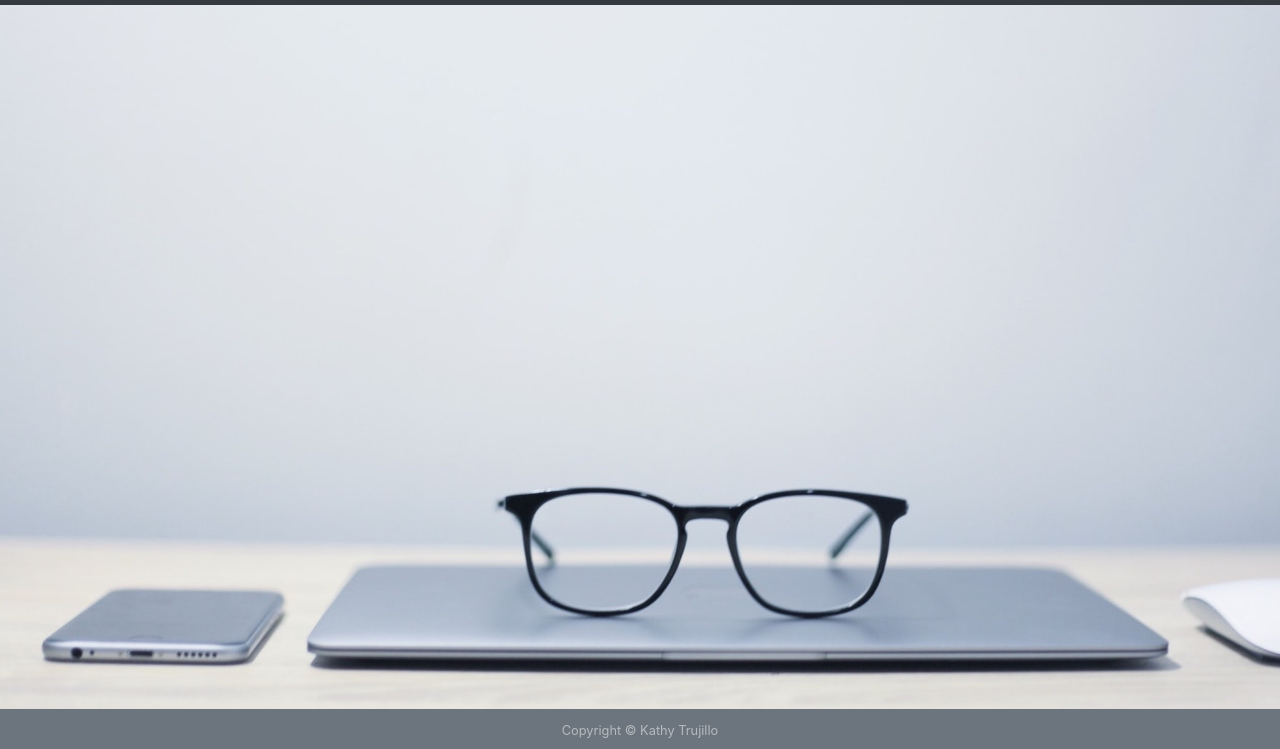
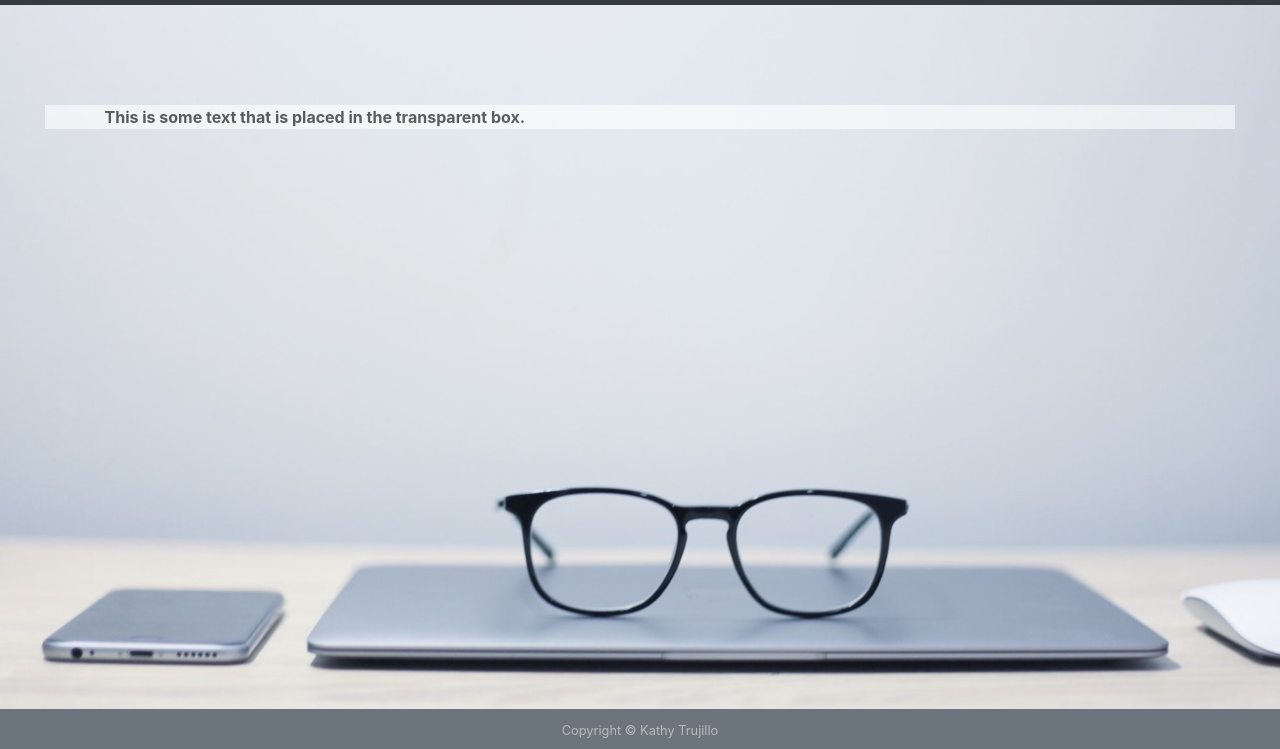
Before and after one commit to trukat/Portfolio_2, a plain HTML site: page about.html in a window 1280 px wide. Shown: the part 51-800 px from the top of the page. Drawn offline with nearby package versions, Linux system fonts and the light colour scheme.

```diff
--- a/about.html
+++ b/about.html
@@ -35,6 +35,14 @@
             </ul>
       </div>
     </nav>
+    <main>
+        <div class ="container-fluid" style="margin-top: 100px;">
+          <div class="background">
+            <div class="transbox">
+              <p>This is some text that is placed in the transparent box.</p>
+            </div>
+          </div>
+    </main>
 
     <footer class="sticky-footer bg-secondary py-2 text-white-50 fixed-bottom">
       <div class="text-center">
--- a/assets/style/style.css
+++ b/assets/style/style.css
@@ -8,3 +8,15 @@ body {
     background-size: cover;
     background-repeat: no-repeat;
   }
+
+  div.transbox {
+    margin: 30px;
+    background-color: #ffffff;
+    opacity: 0.6;
+  }
+
+  div.transbox p {
+    margin: 5%;
+    font-weight: bold;
+    color: #000000;
+  }
```
